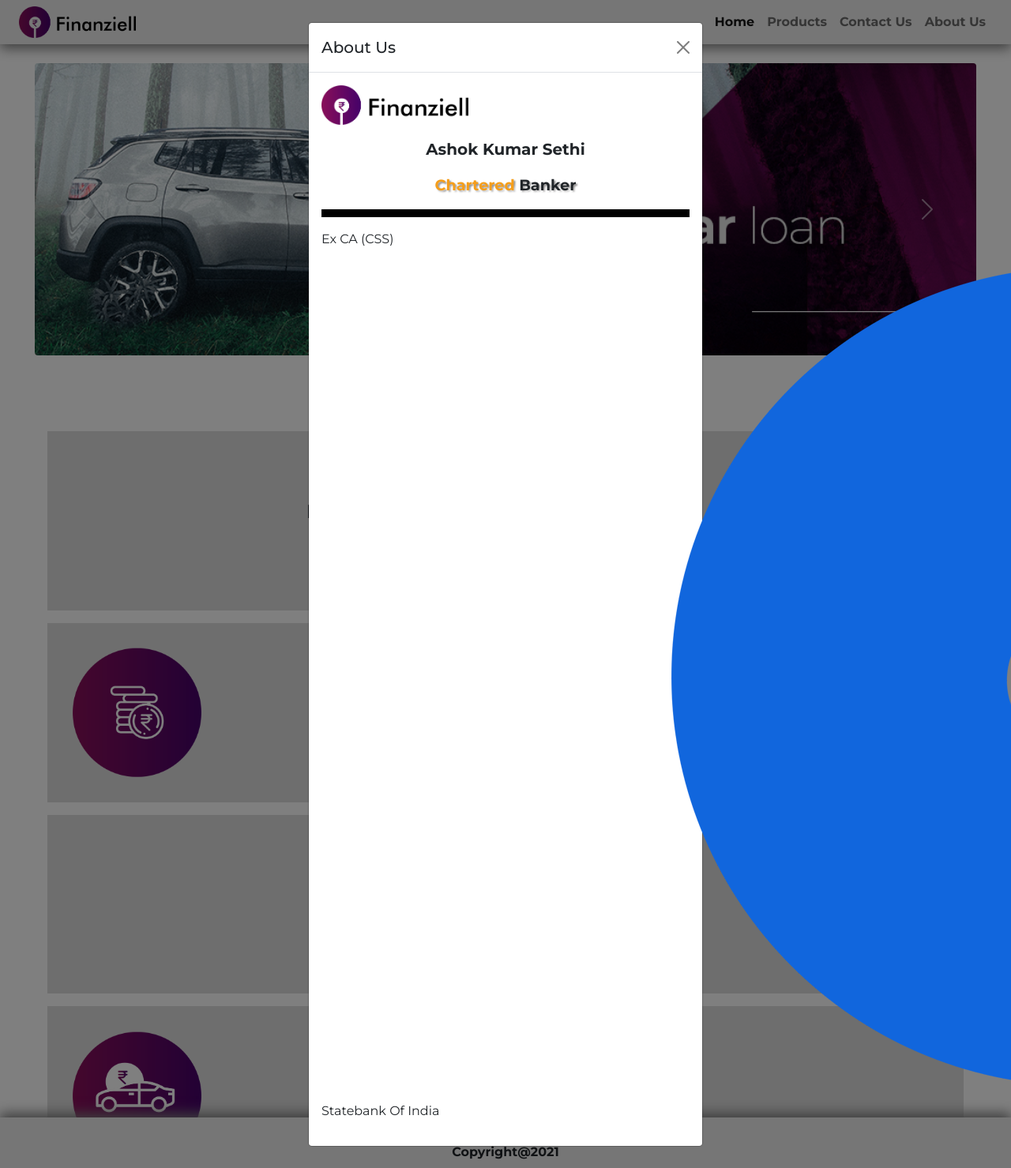
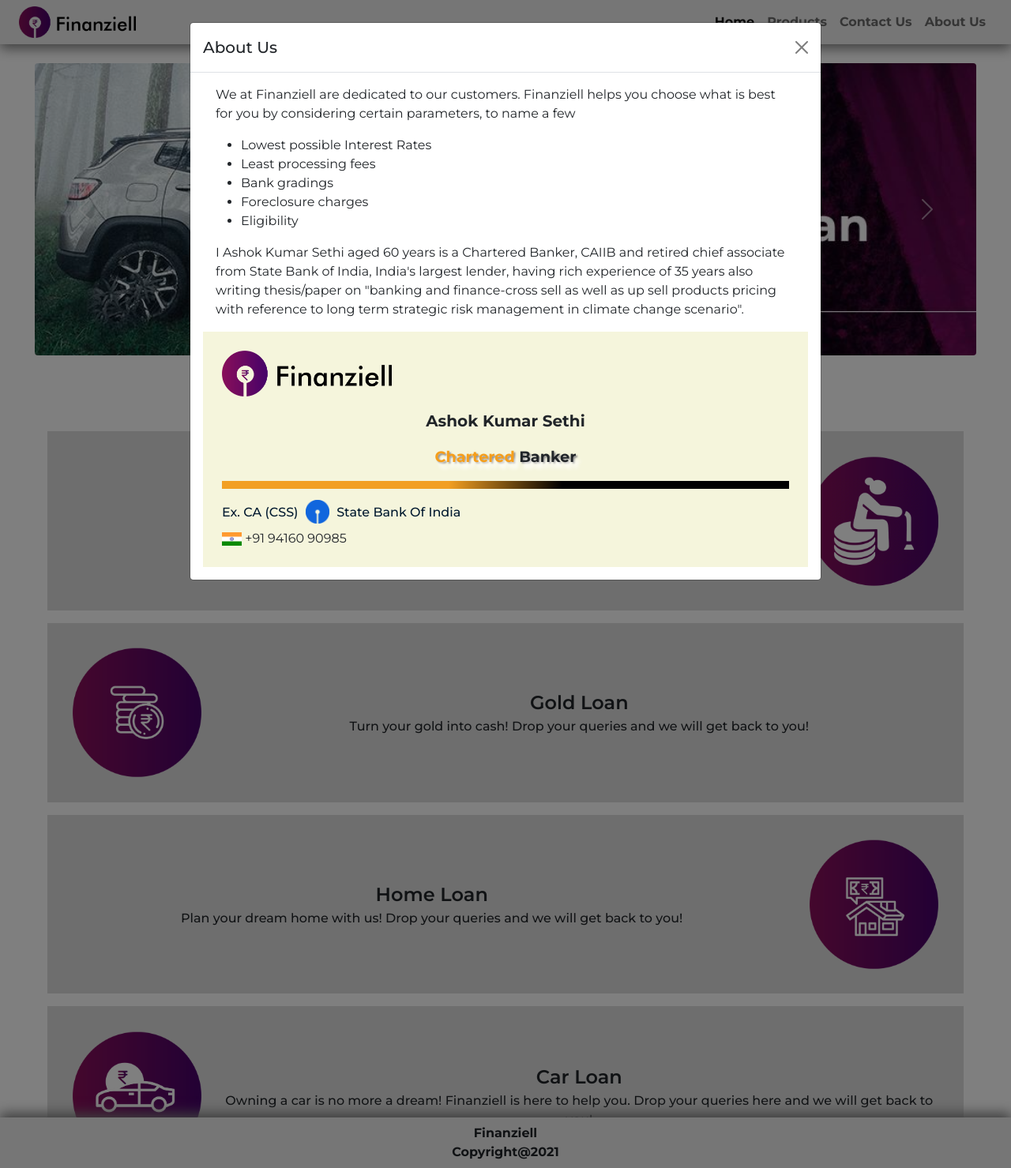
Before and after one commit to SandeepSuneja/Finanziell, a PHP site: page / in a window 1280 px wide, after a click on "About Us". Shown: the whole page at 79% size. Run offline with PHP 8.4, Linux system fonts and the light colour scheme; some libraries are stand-ins or nearby versions.

Commit message:
new changes

```diff
--- a/index.html
+++ b/index.html
@@ -20,7 +20,7 @@
                         if(data=="sent"){
                             $("#message").empty().html("Your query has been submitted");
                         }else{
-                            $('#message').addClass('.error');
+                            $('#message').addClass('error');
                             $('#message').empty().html('Error sending query...Please try again');
                         }
 
@@ -94,7 +94,7 @@
                             <div class="carousel-inner">
                               <div class="carousel-item active">
                                 <a href="#car_loan">
-                                    <img src="assets/images/Car loan.png" class="d-block w-100 rounded" alt="...">
+                                    <img src="assets/images/Car loan.jpg" class="d-block w-100 rounded" alt="...">
                                 </a>
                               </div>
                               <div class="carousel-item">
@@ -351,13 +351,34 @@
         <script src="https://cdn.jsdelivr.net/npm/bootstrap@5.0.0-beta1/dist/js/bootstrap.bundle.min.js" crossorigin="anonymous"></script>
     </body>
     <div class="modal fade" id="aboutUsModal" tabindex="-1" aria-hidden="true">
-        <div class="modal-dialog">
+        <div class="modal-dialog modal-lg">
           <div class="modal-content">
             <div class="modal-header">
               <h5 class="modal-title" id="exampleModalLabel">About Us</h5>
               <button type="button" class="btn-close" data-bs-dismiss="modal" aria-label="Close"></button>
             </div>
             <div class="modal-body">
+                <div style="margin:0 1rem;">
+                    <p>
+                        We at Finanziell are dedicated to our customers. Finanziell helps you choose what is best for you by considering certain parameters, to name a few
+                    </p>
+                    <ul>
+                        <li>Lowest possible Interest Rates</li>
+                        <li>Least processing fees</li>
+                        <li>Bank gradings</li>
+                        <li>Foreclosure charges</li>
+                        <li>Eligibility</li>
+                    </ul>
+                </div>
+                <div style="margin:0 1rem;">
+                    <p>
+                        I Ashok Kumar Sethi aged 60 years is a Chartered Banker, CAIIB and retired
+                        chief associate from State Bank of India, India's largest lender, having
+                        rich experience of 35 years also writing thesis/paper on "banking and finance-cross
+                        sell as well as up sell products pricing with reference to long term strategic risk
+                        management in climate change scenario".
+                    </p>
+                </div>
                 <div class="aboutUs_card">
                     <div class="card-logo">
                         <img src="assets/images/Finanziell_final.png"/>
@@ -369,13 +390,18 @@
                             Banker
                         </span>
                     </div>
-                    <hr style="background-color: #000;opacity:1;height:10px;">
+                    <hr />
                     <div class="card-info">
-                        <p>
-                            <span>Ex CA (CSS)</span>
-                            <img src="assets/images/SBI-Logo.png" />
-                            <span>Statebank Of India</span>
-                        </p>
+                        <div style="margin:5px 0;color: #00192f;font-weight: 500;">
+                            <span>Ex. CA (CSS)</span>
+                            <img src="assets/images/sbi-logo.png" style="width:30px;margin:0 5px;
+                                position: relative;top:-2px;"/>
+                            <span>State Bank Of India</span>
+                        </div>
+                        <div>
+                            <img src="assets/images/indian-flag.png" style="width:25px;"/>
+                            <span>+91 94160 90985</span>
+                        </div>
                     </div>
                 </div>
             </div>
--- a/local.json
+++ b/local.json
@@ -1,26 +1,26 @@
 [
     {
         "name":"National Pension Scheme",
-        "description":"Loan Description"
+        "description":"Let's secure your future! Drop your queries and we will get back to you!"
     },
     {
         "name":"Gold Loan",
-        "description":"Loan Description"
+        "description":"Turn your gold into cash! Drop your queries and we will get back to you!"
     },
     {
         "name":"Home Loan",
-        "description":"Loan Description"
+        "description":"Plan your dream home with us! Drop your queries and we will get back to you!"
     },
     {
         "name":"Car Loan",
-        "description":"Loan Description"
+        "description":"Owning a car is no more a dream! Finanziell is here to help you. Drop your queries here and we will get back to you!"
     },
     {
         "name":"Education Loan",
-        "description":"Loan Description"
+        "description":"We promise to make your college affordable! Drop your queries and we will get back to you!"
     },
     {
         "name":"Mutual Funds",
-        "description":"Loan Description"
+        "description":"Scared to invest? Invest with us! Drop your queries and we will get back to you!"
     }
 ]
--- a/styles.css
+++ b/styles.css
@@ -14,6 +14,11 @@
 }
 #carouselFade {
     padding: 0 2rem;
+}
+hr{
+    background-image:linear-gradient(to right, #f29f22 40%, #000 60%);
+    opacity:1;
+    height:10px !important;
 }
 .f-navbar {
     background-color: #ececec;
@@ -85,6 +90,10 @@
     top:50%;
     transform: translateY(-50%);
 }
+.aboutUs_card {
+    padding: 1.5rem;
+    background-color: beige;
+}
 #movable-footer {
     background-color: #292929;
     color:#fff;
@@ -111,7 +120,7 @@
     color:#f59e1b;
 }
 .card-logo img {
-    width:40%;
+    width:30%;
 }
 .card-name {
     margin:1rem 0;
```
Also changed, not shown: assets/images/Car loan.jpg (added), assets/images/Car loan.png (deleted), assets/images/SBI-Logo.png, assets/images/finanziell_logo.png (added).
